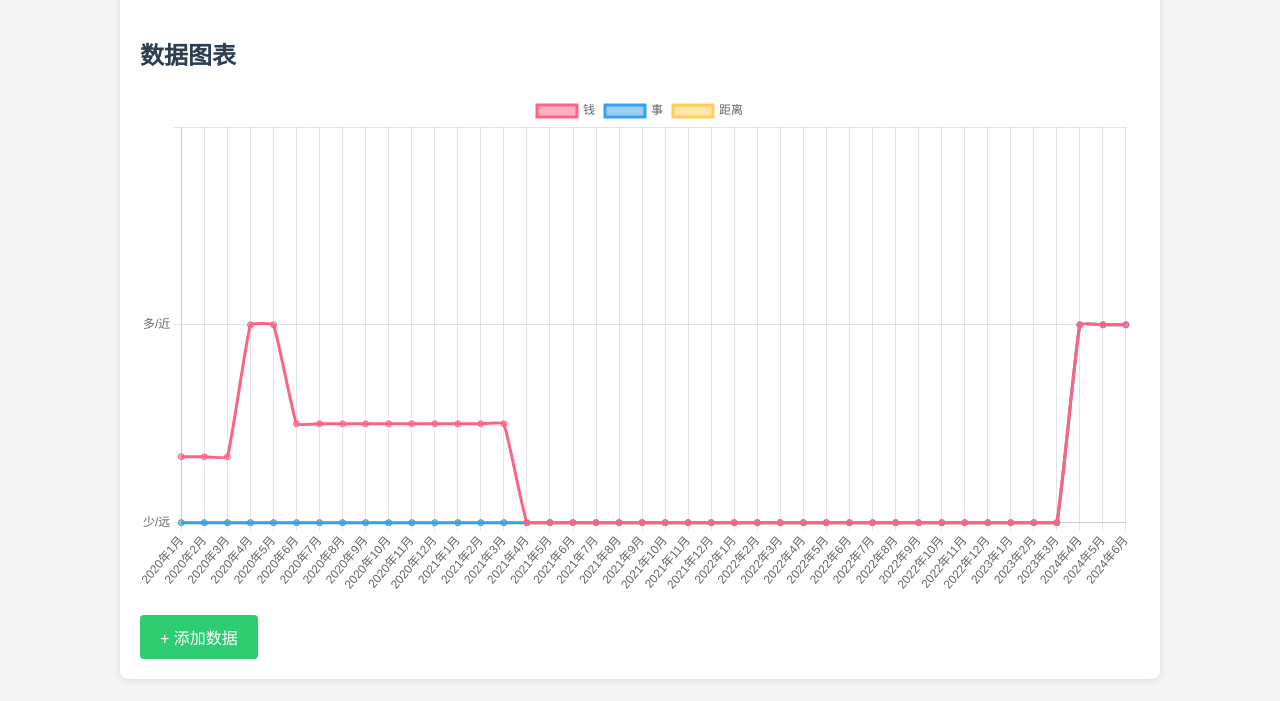
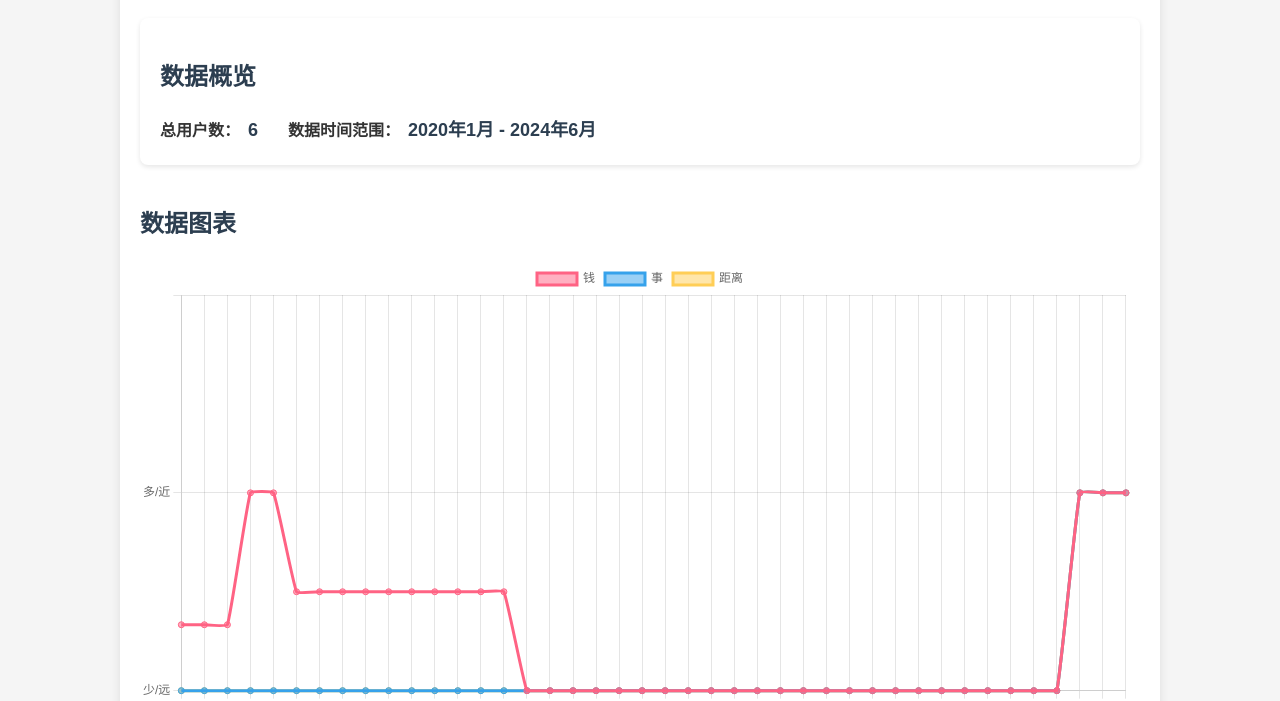
Before and after one commit to bostind/qsh, a website: page index.html in a window 1280 px wide. Shown: the part 116-817 px from the top of the page. Drawn offline with Linux system fonts and the light colour scheme.

Commit message:
增加数据概览

```diff
--- a/index.html
+++ b/index.html
@@ -10,6 +10,20 @@
 <body>
     <div class="container">
         <h1>系统</h1>
+
+        <div class="overview-section">
+            <h2>数据概览</h2>
+            <div class="overview-stats">
+                <div class="stat-item">
+                    <span class="stat-label">总用户数：</span>
+                    <span id="total-users" class="stat-value">0</span>
+                </div>
+                <div class="stat-item">
+                    <span class="stat-label">数据时间范围：</span>
+                    <span id="date-range" class="stat-value">暂无数据</span>
+                </div>
+            </div>
+        </div>
 
         <div class="chart-section">
             <h2>数据图表</h2>
--- a/script.js
+++ b/script.js
@@ -241,11 +241,60 @@ function updateChart() {
     }
 }
 
+// 计算总用户数
+function calculateTotalUsers() {
+    const totalUsers = Object.keys(userData).length;
+    document.getElementById('total-users').textContent = totalUsers;
+}
+
+// 计算数据时间范围
+function calculateDateRange() {
+    let minDate = { year: Infinity, month: Infinity };
+    let maxDate = { year: -Infinity, month: -Infinity };
+    let hasData = false;
+
+    // 遍历所有用户数据
+    Object.values(userData).forEach(user => {
+        Object.entries(user).forEach(([yearStr, months]) => {
+            const year = parseInt(yearStr);
+            const monthStrs = Object.keys(months);
+            if (monthStrs.length > 0) {
+                hasData = true;
+                const minMonth = Math.min(...monthStrs.map(Number));
+                const maxMonth = Math.max(...monthStrs.map(Number));
+
+                // 检查是否为更早的日期
+                if (year < minDate.year ||
+                    (year === minDate.year && minMonth < minDate.month)) {
+                    minDate = { year, month: minMonth };
+                }
+
+                // 检查是否为更晚的日期
+                if (year > maxDate.year ||
+                    (year === maxDate.year && maxMonth > maxDate.month)) {
+                    maxDate = { year, month: maxMonth };
+                }
+            }
+        });
+    });
+
+    if (hasData) {
+        document.getElementById('date-range').textContent =
+            `${minDate.year}年${minDate.month}月 - ${maxDate.year}年${maxDate.month}月`;
+    } else {
+        document.getElementById('date-range').textContent = '暂无数据';
+    }
+}
+
 // 页面加载完成后初始化
 document.addEventListener('DOMContentLoaded', async () => {
     try {
         // 首先加载数据
         await loadData();
+
+        // 更新概览统计
+        calculateTotalUsers();
+        calculateDateRange();
 
         // 初始化图表
         initChart();
--- a/style.css
+++ b/style.css
@@ -5,6 +5,36 @@ body {
     padding: 20px;
     background-color: #f5f5f5;
     color: #333;
+}
+
+.overview-section {
+    margin-bottom: 30px;
+    padding: 20px;
+    background-color: white;
+    border-radius: 8px;
+    box-shadow: 0 2px 5px rgba(0, 0, 0, 0.1);
+}
+
+.overview-stats {
+    display: flex;
+    gap: 30px;
+    margin-top: 15px;
+}
+
+.stat-item {
+    display: flex;
+    align-items: center;
+}
+
+.stat-label {
+    font-weight: bold;
+    margin-right: 8px;
+}
+
+.stat-value {
+    font-size: 18px;
+    color: #2c3e50;
+    font-weight: bold;
 }
 
 .container {
```
